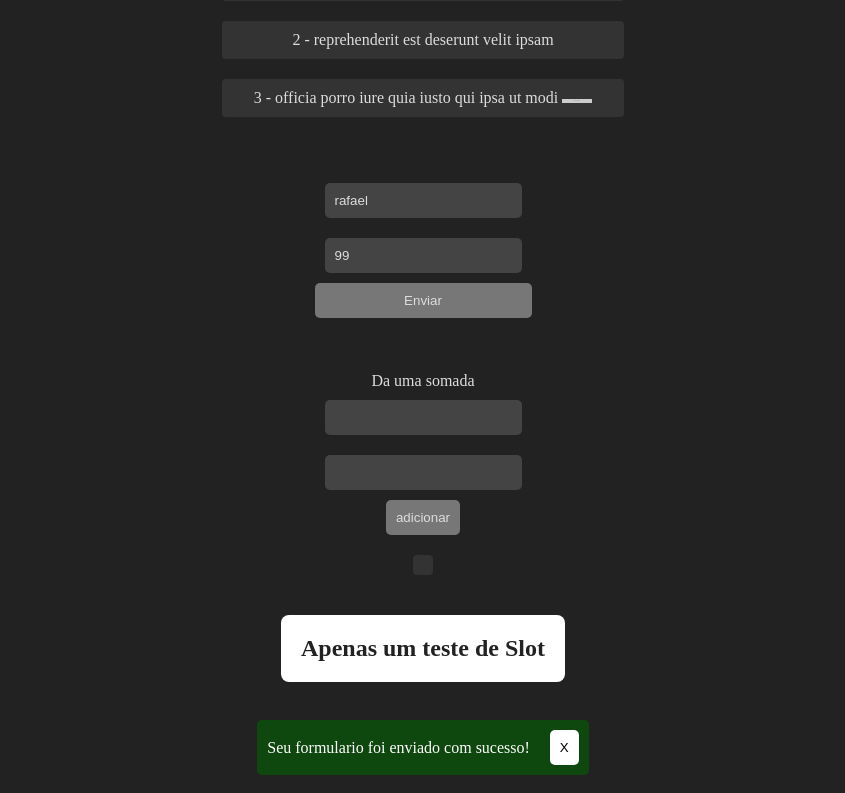
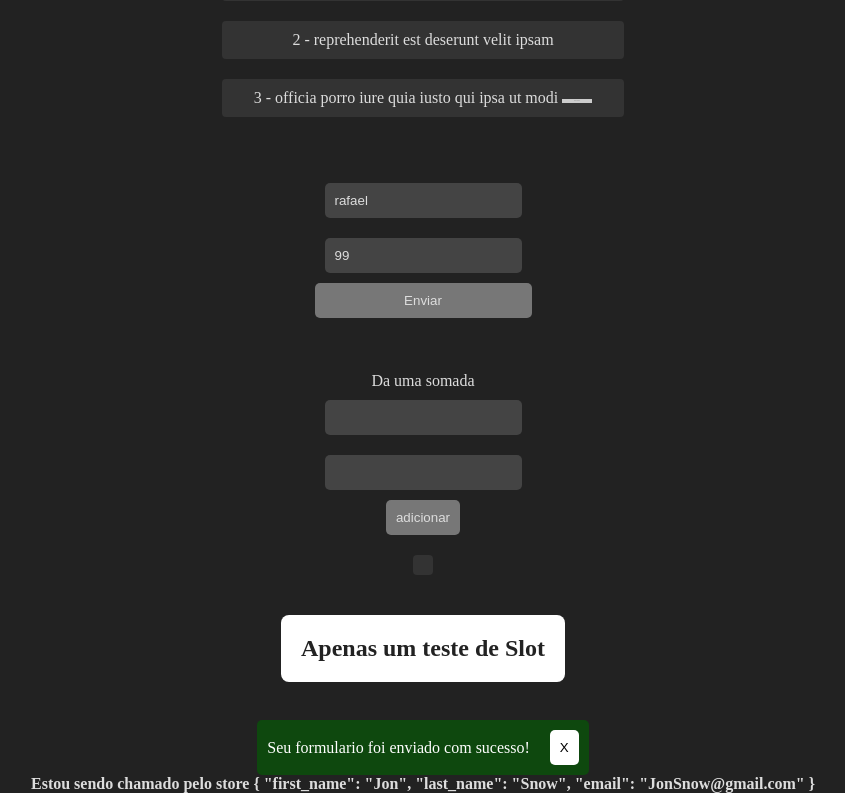
Before and after one commit to okborges/Intro, a Vue app: page / in a window 1280 px wide. Shown: the part 366-1159 px from the top of the page, without its empty margins (217-1062 px from the left). Built offline with nearby package versions, Linux system fonts and the light colour scheme.

Commit message:
role resolvido

```diff
--- a/src/App.vue
+++ b/src/App.vue
@@ -1,6 +1,7 @@
 <script setup>
 import { RouterView } from 'vue-router'
-import { computed, onMounted, reactive, ref } from 'vue'
+import { computed, reactive, ref } from 'vue'
+import { useStore } from 'vuex'
 
 import TheHeader from './components/TheHeader.vue'
 import TheComponente from './components/TheComponente.vue'
@@ -54,8 +55,10 @@ function submeter() {
 function fechar() {
   showAlert.value = false
 }
+const store = useStore()
 
-
+const usuario = store.state.user
+console.log(store.state.user)
 </script>
 
 <template>
@@ -105,6 +108,8 @@ function fechar() {
     <TheComponente>Apenas um teste de Slot</TheComponente>
     <br />
     <UiAlert v-if="showAlert" variant="sucess" @close="fechar()" />
+
+    <h4>Estou sendo chamado pelo store {{ usuario }}</h4>
   </main>
 
   <RouterView />
```
